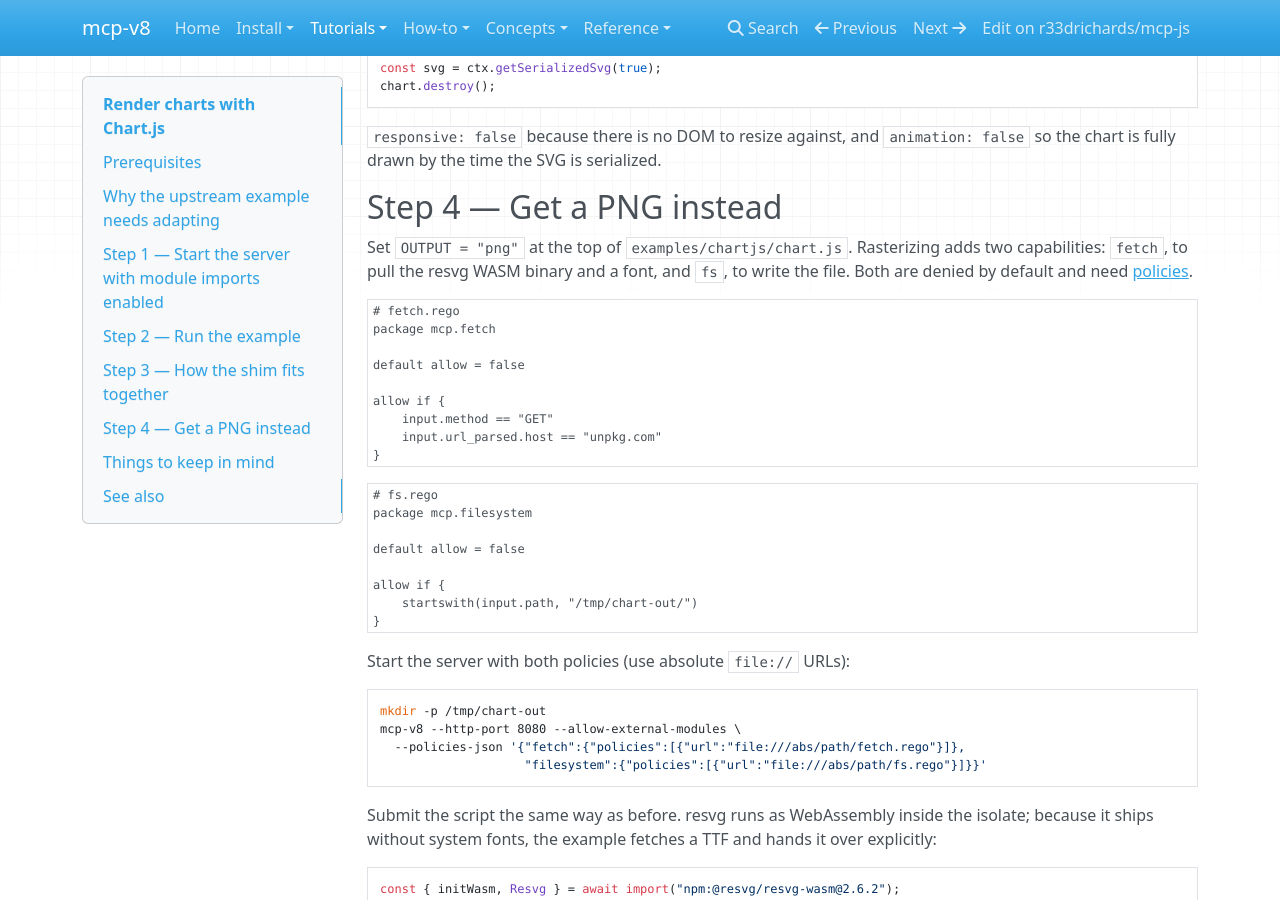
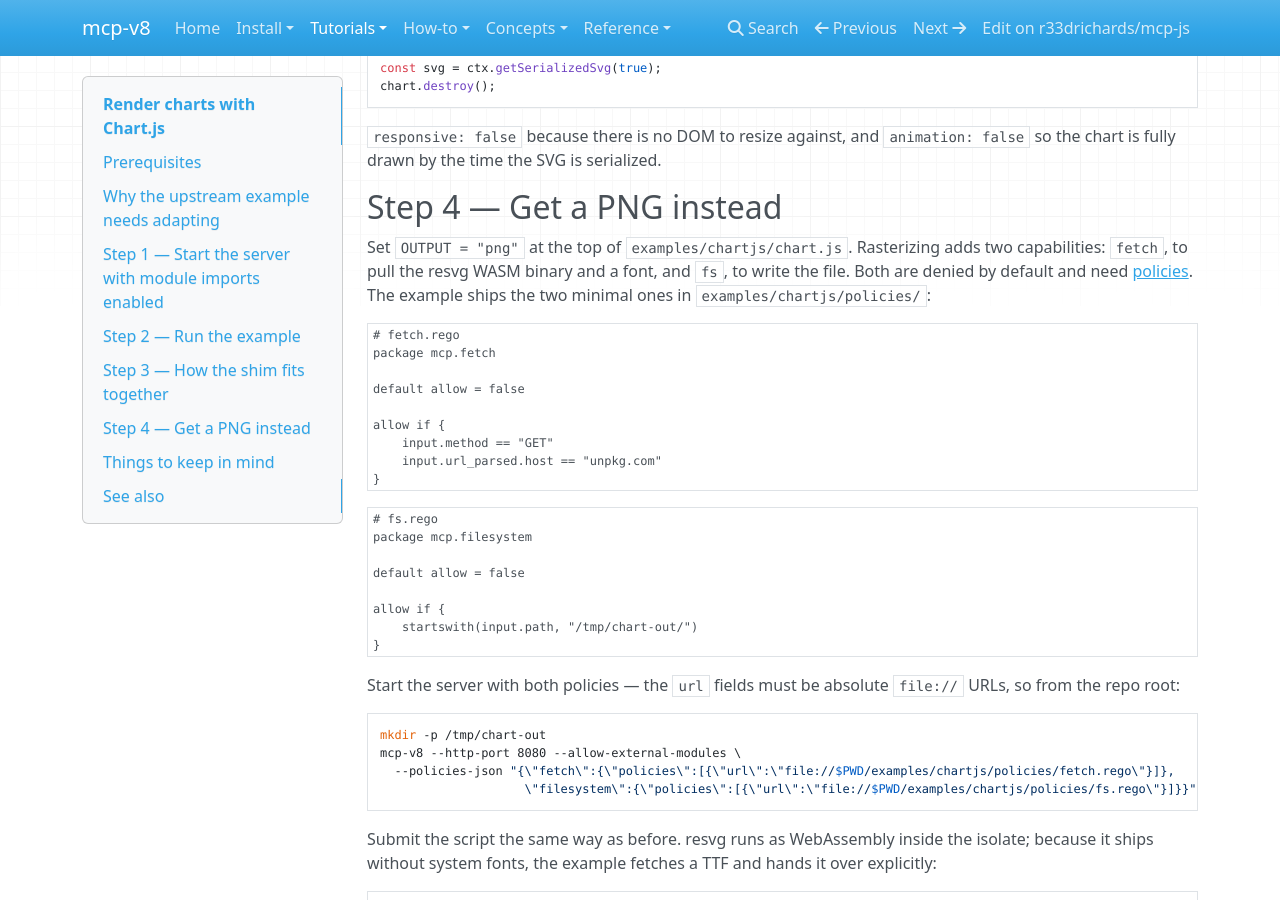
Before and after one commit to r33drichards/mcp-js, an MkDocs documentation site: the page built from site-docs/tutorials/chartjs.md, in a window 1280 px wide and 900 px high, scrolled down 2487 px. Built offline with MkDocs 1.6.1, drawn with Linux system fonts in a browser that asks for light colours; nearby versions of some CDN libraries.

Commit message:
Add an E2E CI job for the Chart.js example
Runs both output modes against a real server on every push and PR, mirroring
the SQLite WASM E2E job. SVG mode asserts the six category labels and a
six-segment red dataset line survive the canvas shim; PNG mode switches the
OUTPUT constant, runs behind the fetch and filesystem policies, and checks
the written file is a real PNG.

The two policies the PNG mode needs now live in examples/chartjs/policies/
so the workflow and the docs point at the same files instead of restating
them.

Co-Authored-By: Claude Opus 5 <noreply@anthropic.com>
Claude-Session: https://claude.ai/code/session_017FQ7Qv9tcQG4wGut2f9crq

````diff
--- a/site-docs/tutorials/chartjs.md
+++ b/site-docs/tutorials/chartjs.md
@@ -142,7 +142,8 @@ serialized.
 Set `OUTPUT = "png"` at the top of `examples/chartjs/chart.js`. Rasterizing
 adds two capabilities: `fetch`, to pull the resvg WASM binary and a font, and
 `fs`, to write the file. Both are denied by default and need
-[policies](../how-to/policies.md).
+[policies](../how-to/policies.md). The example ships the two minimal ones in
+`examples/chartjs/policies/`:
 
 ```rego
 # fetch.rego
@@ -167,13 +168,14 @@ allow if {
 }
 ```
 
-Start the server with both policies (use absolute `file://` URLs):
+Start the server with both policies — the `url` fields must be absolute
+`file://` URLs, so from the repo root:
 
 ```bash
 mkdir -p /tmp/chart-out
 mcp-v8 --http-port 8080 --allow-external-modules \
-  --policies-json '{"fetch":{"policies":[{"url":"file:///abs/path/fetch.rego"}]},
-                    "filesystem":{"policies":[{"url":"file:///abs/path/fs.rego"}]}}'
+  --policies-json "{\"fetch\":{\"policies\":[{\"url\":\"file://$PWD/examples/chartjs/policies/fetch.rego\"}]},
+                    \"filesystem\":{\"policies\":[{\"url\":\"file://$PWD/examples/chartjs/policies/fs.rego\"}]}}"
 ```
 
 Submit the script the same way as before. resvg runs as WebAssembly inside the
````
Also changed, not shown: examples/chartjs/README.md (+9 -20 lines), 3 other files.
